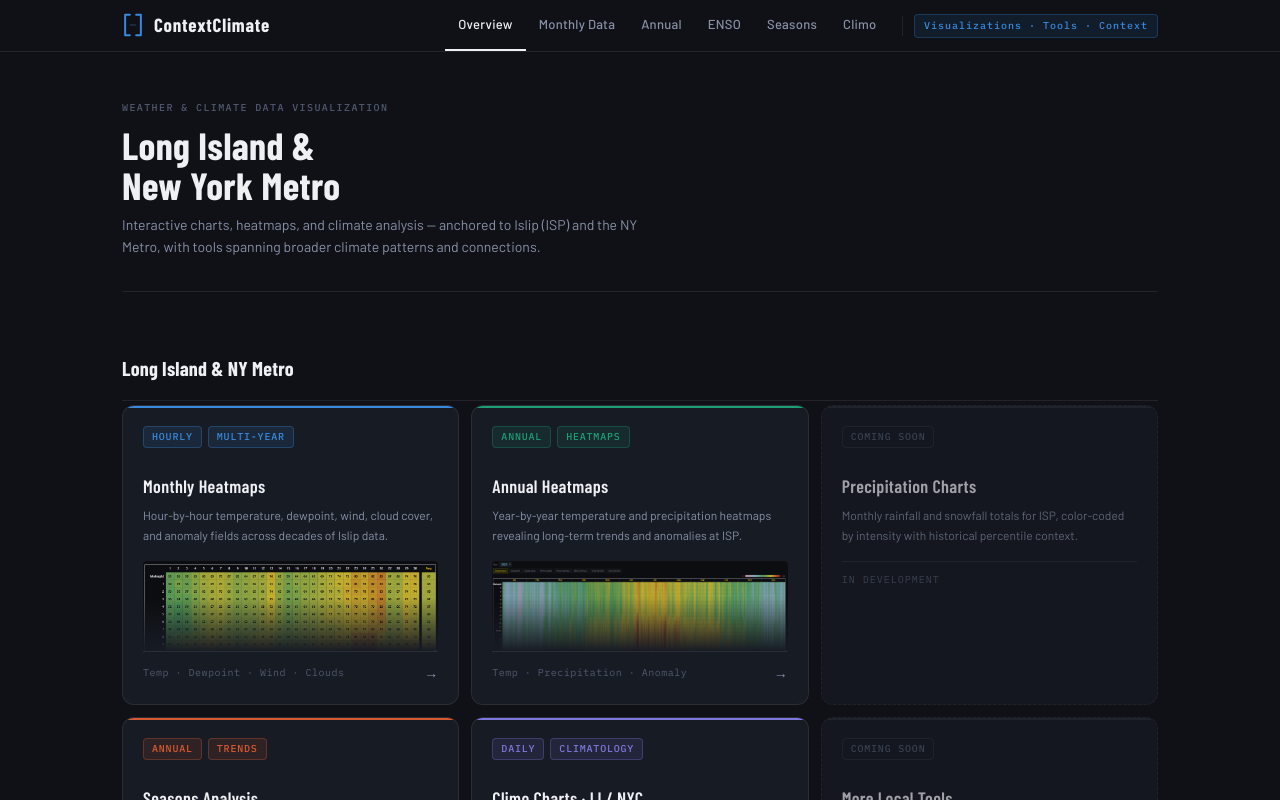
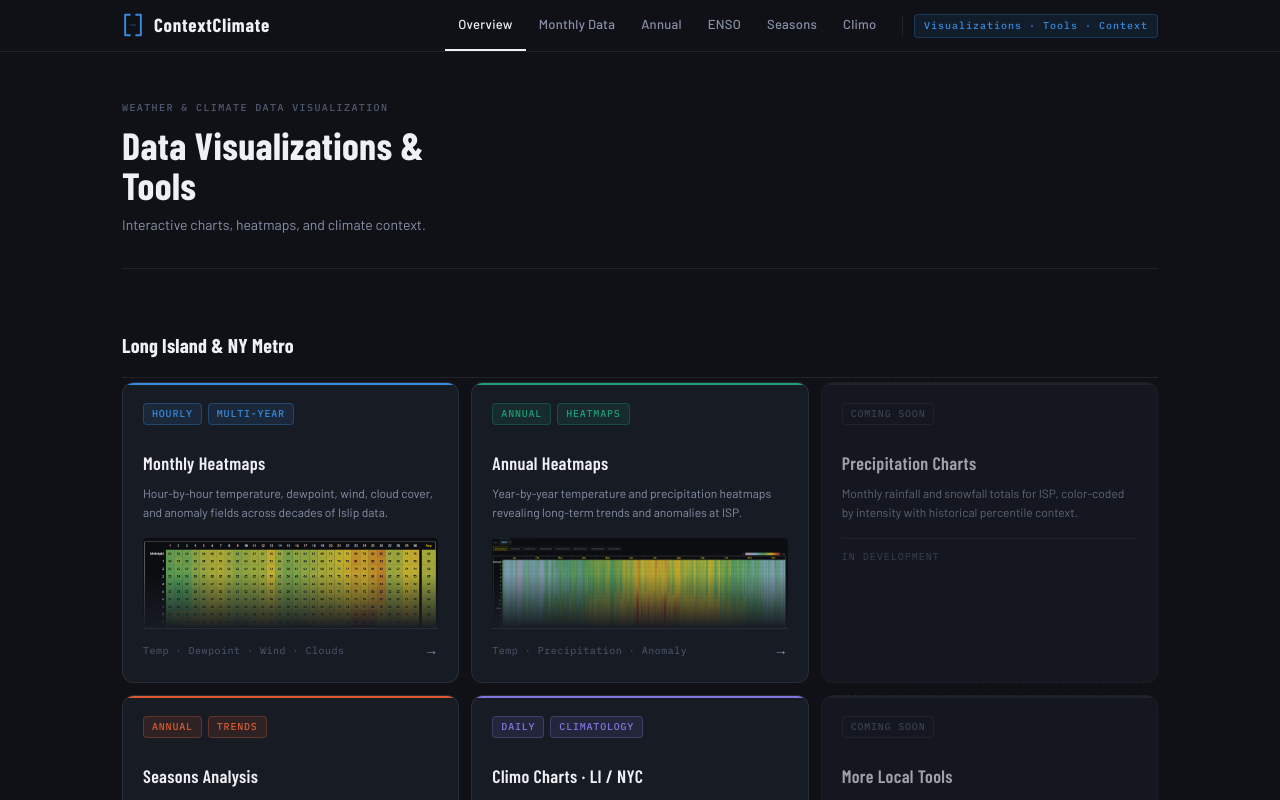
Before and after one commit to josht3113/context-climate, a React (Vite) app: page /#/ in a window 1280 px wide. Shown: the top 800 px of the page. Built offline with nearby package versions, Linux system fonts and the light colour scheme.

Commit message:
Update Home.jsx

```diff
--- a/src/pages/Home.jsx
+++ b/src/pages/Home.jsx
@@ -150,11 +150,10 @@ export default function Home() {
       <section className="page-hero">
         <p className="page-eyebrow">Weather &amp; Climate Data Visualization</p>
         <h1 className="page-title">
-          Long Island &amp;<br />New York Metro
+          Data Visualizations &amp;<br />Tools
         </h1>
         <p className="page-subtitle">
-          Interactive charts, heatmaps, and climate analysis — anchored to Islip (ISP) and
-          the NY Metro, with tools spanning broader climate patterns and connections.
+          Interactive charts, heatmaps, and climate context.
         </p>
       </section>
 
```
